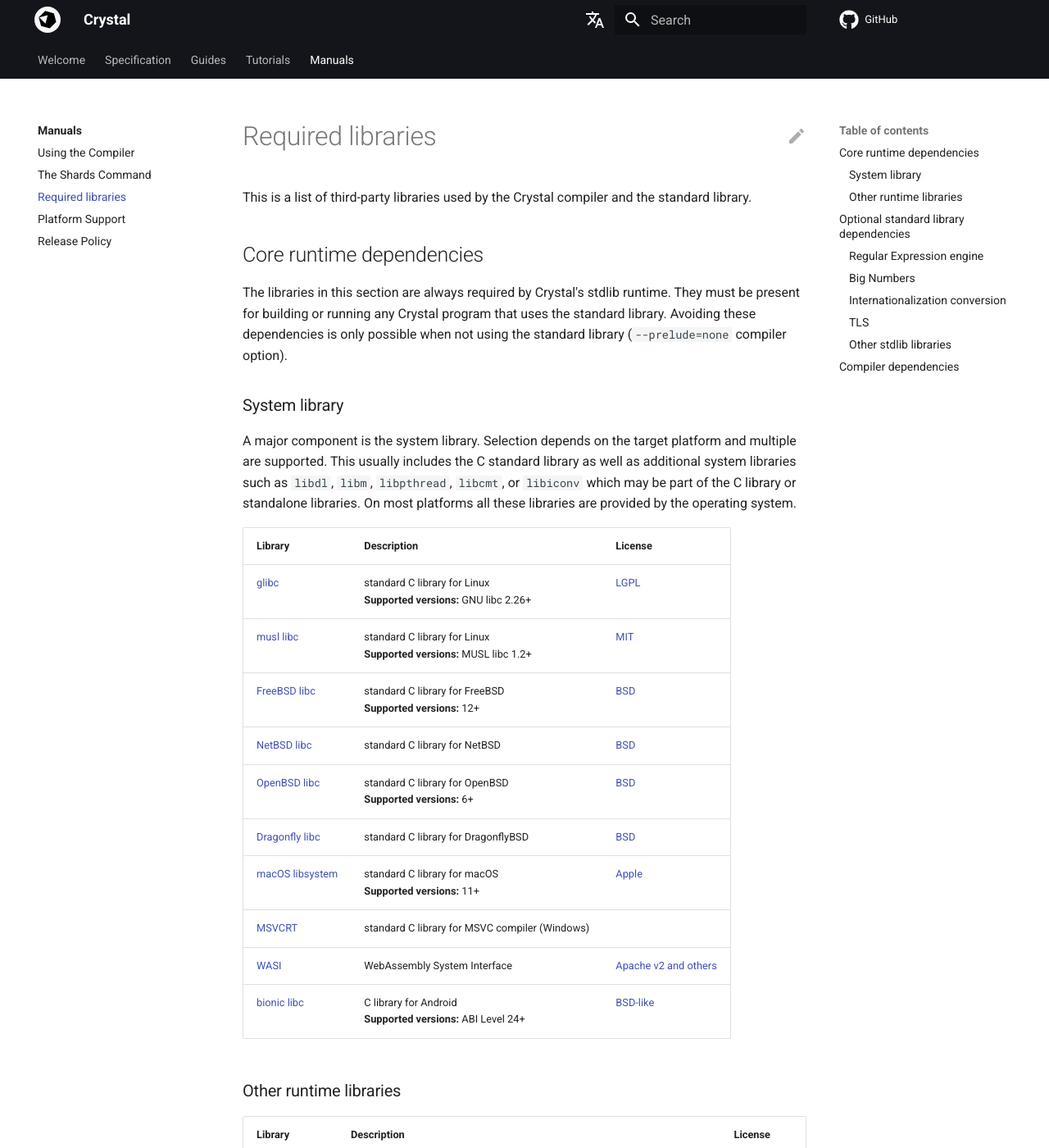
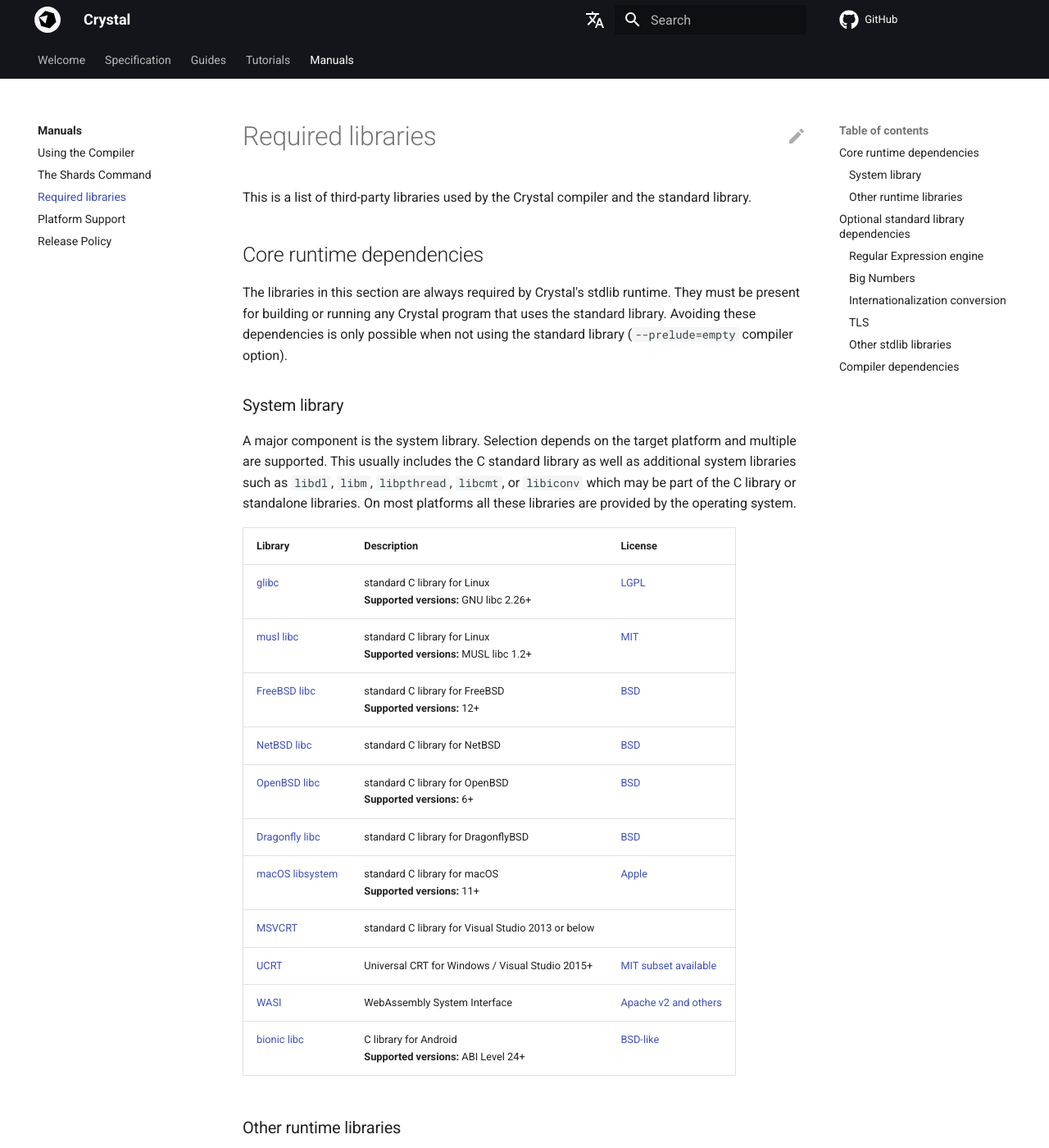
Before and after one commit to crystal-lang/crystal-book, an MkDocs documentation site: the page built from docs/man/required_libraries.md, in a window 1280 px wide and 1400 px high. Shown: the whole window at 82% size. Built offline with MkDocs 1.6.1 and Material for MkDocs 9.7.7, drawn with Linux system fonts in a browser that asks for light colours; nearby versions of some CDN libraries; library files that are not in the unit come from our copies; comment, search, counter and statistics services are not loaded; the version menu is left out.

```diff
--- a/docs/man/required_libraries.md
+++ b/docs/man/required_libraries.md
@@ -5,7 +5,7 @@ This is a list of third-party libraries used by the Crystal compiler and the sta
 ## Core runtime dependencies
 
 The libraries in this section are always required by Crystal's stdlib runtime. They must be present for building or running any Crystal program that uses the standard library.
-Avoiding these dependencies is only possible when not using the standard library (`--prelude=none` compiler option).
+Avoiding these dependencies is only possible when not using the standard library (`--prelude=empty` compiler option).
 
 ### System library
 
@@ -22,7 +22,8 @@ which may be part of the C library or standalone libraries. On most platforms al
 | [OpenBSD libc][openbsd-libc] | standard C library for OpenBSD <br>**Supported versions:** 6+ | [BSD](https://www.openbsd.org/policy.html) |
 | [Dragonfly libc][dragonfly-libc] | standard C library for DragonflyBSD | [BSD](https://www.dragonflybsd.org/docs/developer/DragonFly_BSD_License/) |
 | [macOS libsystem][macos-libsystem] | standard C library for macOS <br>**Supported versions:** 11+ | [Apple](https://github.com/apple-oss-distributions/Libsystem/blob/main/APPLE_LICENSE) |
-| [MSVCRT][msvcrt] | standard C library for MSVC compiler (Windows) | |
+| [MSVCRT][msvcrt] | standard C library for Visual Studio 2013 or below | |
+| [UCRT][ucrt] | Universal CRT for Windows / Visual Studio 2015+ | [MIT subset available](https://www.nuget.org/packages/Microsoft.Windows.SDK.CRTSource/10.0.22621.3/License) |
 | [WASI][wasi] | WebAssembly System Interface | [Apache v2 and others](https://github.com/WebAssembly/wasi-libc/blob/main/LICENSE) |
 | [bionic libc][bionic-libc] | C library for Android <br>**Supported versions:** ABI Level 24+ | [BSD-like](https://android.googlesource.com/platform/bionic/+/refs/heads/master/libc/NOTICE) |
 
@@ -113,10 +114,11 @@ In addition to the [core runtime dependencies](#core-runtime-dependencies), thes
 [libxml2]: http://xmlsoft.org/
 [libyaml]: https://pyyaml.org/wiki/LibYAML
 [macos-libsystem]: https://github.com/apple-oss-distributions/Libsystem
-[msvcrt]: https://learn.microsoft.com/en-us/cpp/c-runtime-library/crt-library-features?view=msvc-170
+[msvcrt]: https://web.archive.org/web/20150630135610/https://msdn.microsoft.com/en-us/library/abx4dbyh.aspx
 [musl-libc]: https://musl.libc.org/
 [netbsd-libc]: http://cvsweb.netbsd.org/bsdweb.cgi/src/lib/libc/?only_with_tag=MAIN
 [openbsd-libc]: http://cvsweb.openbsd.org/cgi-bin/cvsweb/src/lib/libc/
 [openssl]: https://www.openssl.org/
+[ucrt]: https://learn.microsoft.com/en-us/cpp/windows/universal-crt-deployment?view=msvc-170
 [wasi]: https://wasi.dev/
 [zlib]: http://zlib.net/
```
Also changed, not shown: docs/syntax_and_semantics/platform_support.md (+1 -1 lines).
